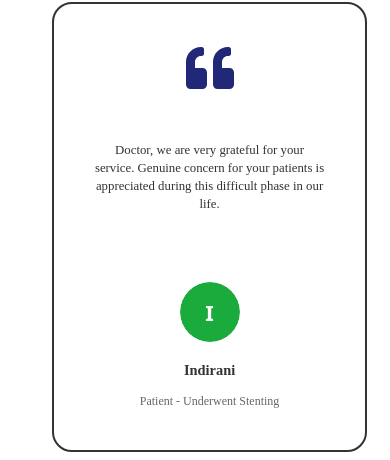
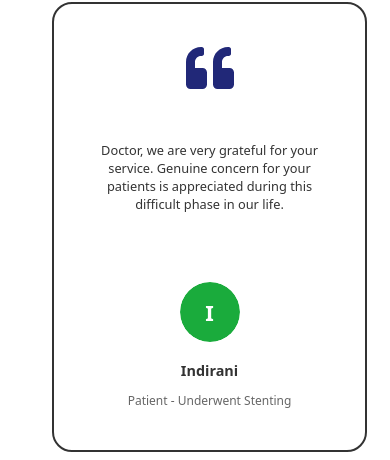
Before and after one commit to YASWANTH104/Aram-Medicals, a React (Vite) app in the folder client/: page /about in a window 390 px wide. Shown: the part 8988-9448 px from the top of the page. Built offline with nearby package versions, Linux system fonts and the light colour scheme; no server answers; a web font is replaced by a local one.

Commit message:
Font fixes on Testimonials

```diff
--- a/client/src/components/TestimonialContainer/TestimonialContainer.css
+++ b/client/src/components/TestimonialContainer/TestimonialContainer.css
@@ -14,15 +14,6 @@
 
 .testimonial-card:hover {
     background: #f5f5f5;
-}
-
-.dark-mode .testimonial-card {
-    background: #000000;
-    color: #ffffff;
-}
-
-.dark-mode .testimonial-card:hover {
-    background: #1b1b1b;
 }
 
 .content-wrapper {
@@ -51,20 +42,12 @@
     transition: color 0.3s ease;
 }
 
-.dark-mode .quote-icon {
-    color: #ffffff;
-}
-
 .quote-line {
     position: absolute;
     width: 2px;
     height: 20px;
     background-color: #000000;
     transition: background-color 0.3s ease;
-}
-
-.dark-mode .quote-line {
-    background-color: rgba(255, 255, 255, 0.8);
 }
 
 .quote-line-left {
@@ -78,7 +61,6 @@
 }
 
 .testimonial-text {
-    font-family: 'Syne', serif;
     font-size: 1.6rem;
     color: #333;
     line-height: 1.6;
@@ -86,10 +68,6 @@
     margin: 0;
     flex: 1;
     transition: color 0.3s ease;
-}
-
-.dark-mode .testimonial-text {
-    color: #ffffff;
 }
 
 .testimonial-profile {
@@ -121,7 +99,6 @@
 }
 
 .testimonial-name {
-    font-family: 'Syne', serif;
     font-size: 1rem;
     font-weight: bold;
     color: #333;
@@ -129,22 +106,14 @@
     transition: color 0.3s ease;
 }
 
-.dark-mode .testimonial-name {
-    color: #ffffff;
-}
-
 .testimonial-position {
-    font-family: 'Syne', serif;
     font-size: 0.85rem;
     color: #666;
     margin: 0;
     transition: color 0.3s ease;
 }
 
-.dark-mode .testimonial-position {
-    color: #a0a0a0;
-}
-
+/* Slick overrides */
 .slick-list {
     padding: 0px !important;
 }
@@ -165,11 +134,6 @@
     display: flex !important;
 }
 
-.slick-slide {
-    height: auto;
-    display: flex !important;
-}
-
 /* Responsive adjustments */
 @media screen and (max-width: 968px) {
     .testimonial-card {
@@ -185,7 +149,7 @@
 @media screen and (max-width: 768px) {
     .slick-track {
         display: flex !important;
-        align-items: stretch !important; /* ensures all slides are same height */
+        align-items: stretch !important;
     }
 
     .slick-slide {
@@ -196,15 +160,15 @@
     .slick-slide > div {
         display: flex !important;
         flex-direction: column;
-        flex: 1; /* makes card take full height of parent */
+        flex: 1;
     }
 
     .testimonial-card {
         display: flex;
         flex-direction: column;
         justify-content: space-between;
-        flex: 1; /* ensures equal height */
-        height: 100% !important; /* enforce equal height */
+        flex: 1;
+        height: 100% !important;
         padding: 20px 15px;
         box-sizing: border-box;
     }
@@ -233,7 +197,6 @@
     }
 }
 
-
 @media screen and (max-width: 480px) {
     .testimonial-card {
         height: auto !important;
@@ -242,13 +205,13 @@
     }
 
     .testimonial-text {
-        font-size: 0.8rem; /*1.05*/
+        font-size: 0.8rem;
         line-height: 1.4;
-        margin-bottom: 0; /* ensure no gap */
+        margin-bottom: 0;
     }
 
     .testimonial-profile {
-        padding-bottom: 0; /* no bottom padding */
+        padding-bottom: 0;
     }
 
     .img-container {
--- a/client/src/components/Testimonials/Testimonials.css
+++ b/client/src/components/Testimonials/Testimonials.css
@@ -38,7 +38,6 @@
   .testimonials-heading {
     font-size: 6rem;
     padding-top: 15px;
-    font-family: 'Dirtyline36Daysoftype2022';
     font-weight: 100;
     padding-left: 40px;
     line-height: 0.6;
@@ -92,7 +91,6 @@
 
   /* The testimonial text/paragraph */
   .testimonial-text {
-    font-family: 'Syne', serif;
     /* Larger font size */
     font-size: 1.5rem;
     color: #ededed;
@@ -131,7 +129,6 @@
 
   /* Author's name */
   .testimonial-name {
-    font-family: 'Syne', serif;
     font-size: 1.1rem;
     font-weight: bold;
     color: #ffffff;
@@ -140,7 +137,6 @@
 
   /* Author's position/title */
   .testimonial-position {
-    font-family: 'Syne', serif;
     font-size: 0.9rem;
     color: #a0a0a0;
   }
```
